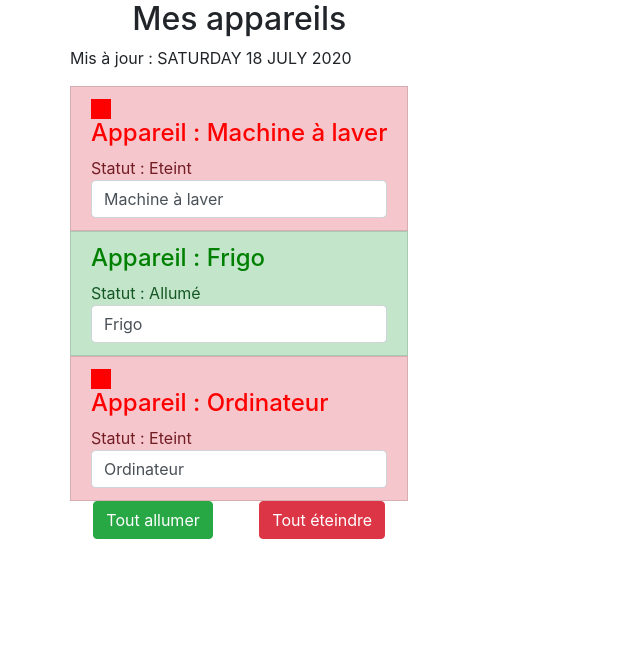
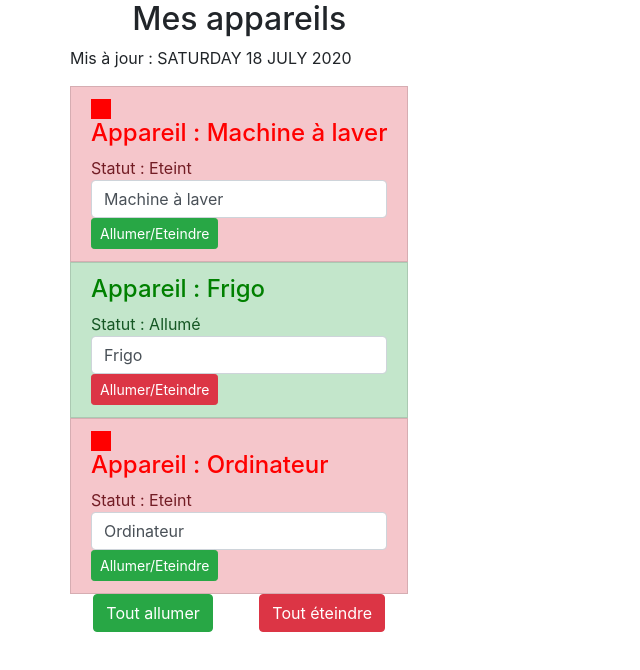
Before and after one commit to Maxx-N/angular-open-classrooms, an Angular app: page / in a window 1280 px wide. Shown: the top 670 px of the page, without its empty margins (0-640 px from the left). Built offline with nearby package versions, Linux system fonts and the light colour scheme.

Commit message:
[DONE] turn on and off buttons individually

```diff
--- a/src/app/app.component.html
+++ b/src/app/app.component.html
@@ -8,9 +8,10 @@
       </p>
       <ul class="list-group">
         <app-device
-          *ngFor="let device of devicesArray"
+          *ngFor="let device of devicesArray; let i = index"
           [deviceName]="device.name"
           [deviceStatus]="device.status"
+          [id]="i"
         ></app-device>
         <div class="d-flex justify-content-around">
           <button
--- a/src/app/device/device.component.html
+++ b/src/app/device/device.component.html
@@ -5,4 +5,8 @@
   <div [ngStyle]="{color: getColor()}" class="h4">Appareil : {{ deviceName }}</div>
   <div>Statut : {{ getStatus() }}</div>
   <input type="text" class="form-control" [(ngModel)]="deviceName" />
+  <button [ngClass]="{'btn':true,
+  'btn-sm': true,
+  'btn-success': deviceStatus!=='Allumé',
+  'btn-danger': deviceStatus==='Allumé'}" (click)="onClickSwitch()">Allumer/Eteindre</button>
 </li>
--- a/src/app/device/device.component.ts
+++ b/src/app/device/device.component.ts
@@ -1,5 +1,5 @@
 import { Component, OnInit, Input } from '@angular/core';
-
+import { DeviceService } from '../services/device.service';
 
 @Component({
   selector: 'app-device',
@@ -9,21 +9,29 @@ import { Component, OnInit, Input } from '@angular/core';
 export class DeviceComponent implements OnInit {
   @Input() deviceName: string;
   @Input() deviceStatus: string;
+  @Input() id: number;
 
-  constructor() {}
+  constructor(private deviceService: DeviceService) {}
 
   ngOnInit(): void {}
 
-  getStatus():string {
+  getStatus(): string {
     return this.deviceStatus;
   }
 
-  getColor():string {
+  getColor(): string {
     if (this.deviceStatus === 'Allumé') {
       return 'green';
-    }
-    else if (this.deviceStatus ==="Eteint") {
+    } else if (this.deviceStatus === 'Eteint') {
       return 'red';
     }
   }
+
+  onClickSwitch() {
+    if (this.deviceStatus === 'Allumé') {
+      this.deviceService.switchOffOne(this.id);
+    } else {
+      this.deviceService.switchOnOne(this.id);
+    }
+  }
 }
--- a/src/app/services/device.service.ts
+++ b/src/app/services/device.service.ts
@@ -32,4 +32,12 @@ export class DeviceService {
       device.status = "Eteint";
     }
   }
+
+  switchOnOne(i:number) {
+    this.devicesArray[i].status = "Allumé";
+  }
+
+  switchOffOne(i:number) {
+    this.devicesArray[i].status = "Eteint";
+  }
 }
```
